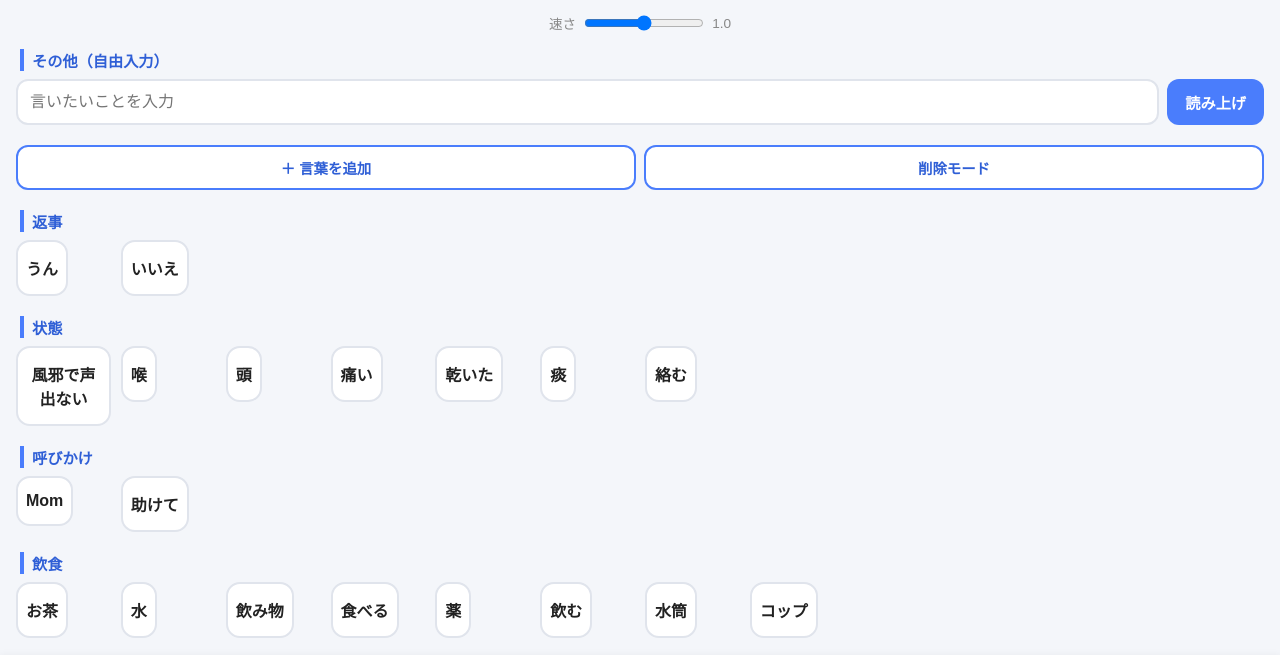
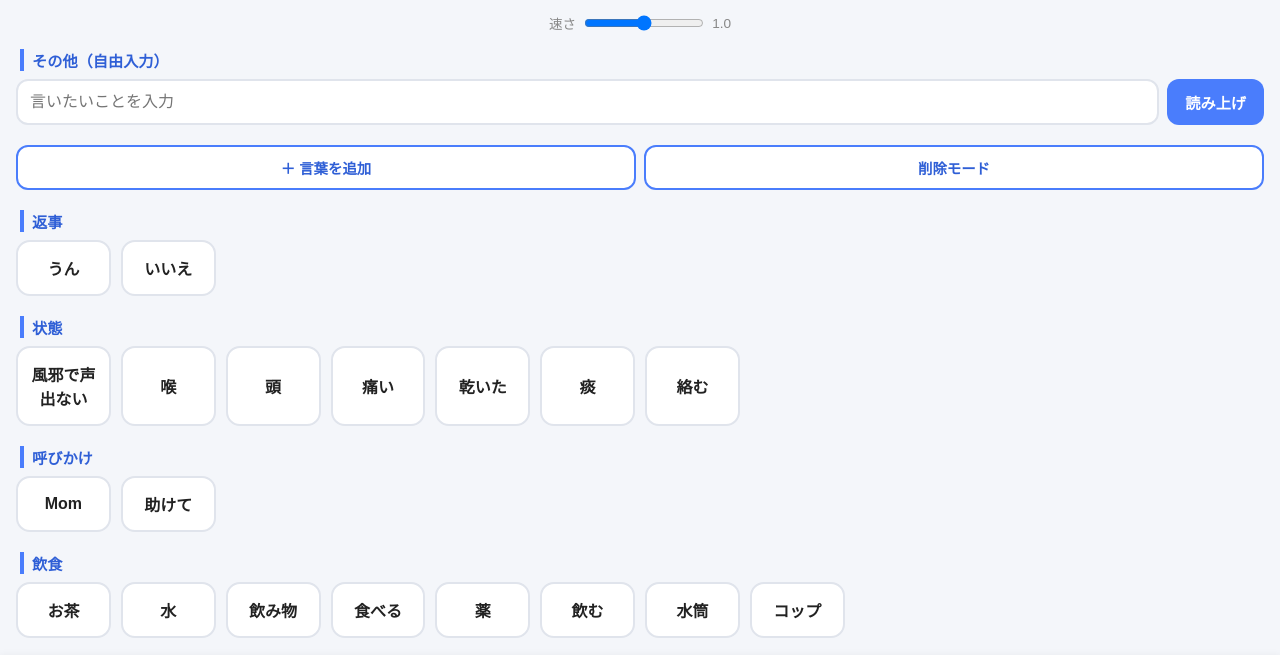
Before and after one commit to kassy-exe/voice-app, a plain HTML site: page index.html in a window 1280 px wide. Shown: the part 81-736 px from the top of the page. Drawn offline with Linux system fonts and the light colour scheme.

Commit message:
Add files via upload

```diff
--- a/index.html
+++ b/index.html
@@ -135,7 +135,8 @@
   }
 
   .wrap { position: relative; }
-  button.word.custom { width: 100%; }
+  .wrap { display: flex; }
+  .wrap button.word { width: 100%; height: 100%; }
   .del {
     position: absolute; top: -6px; right: -6px;
     width: 24px; height: 24px; border-radius: 50%;
```
